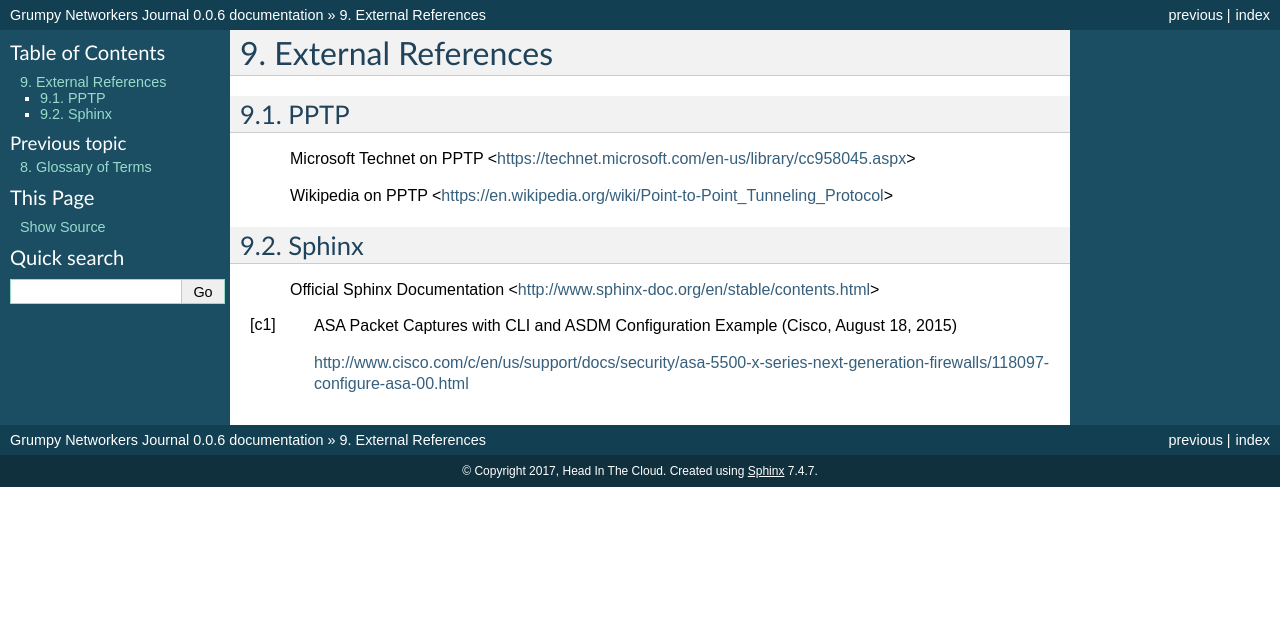
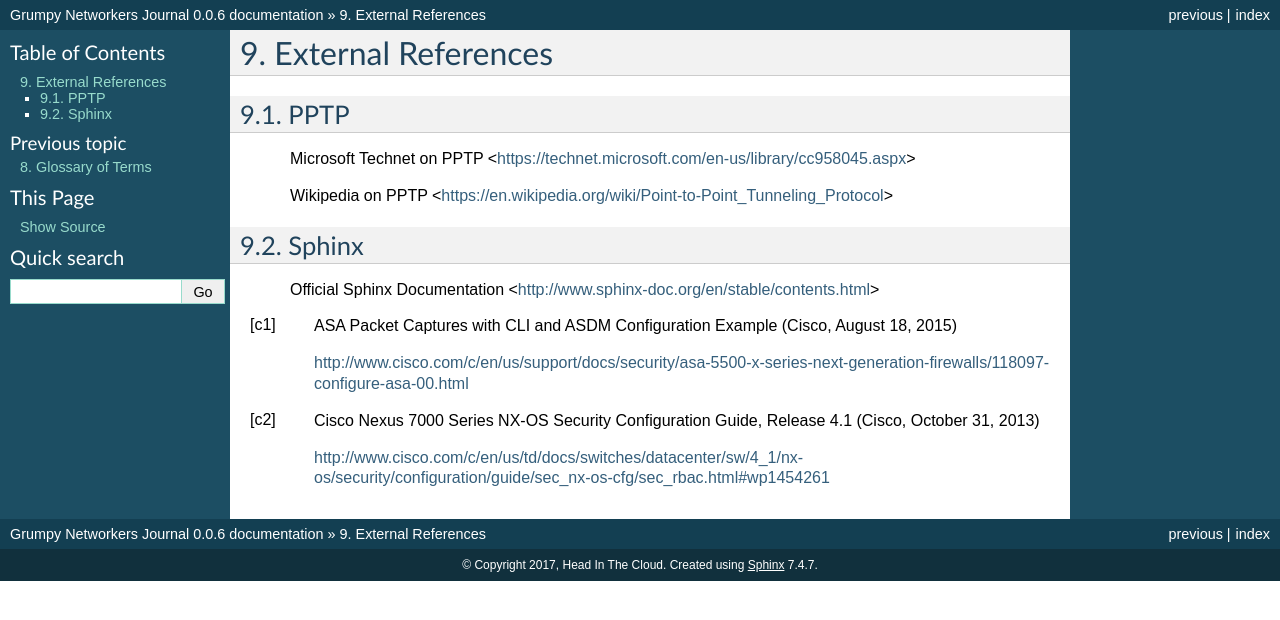
Before and after one commit to hdinthkld/gnj, a Sphinx documentation site: the page built from source/external_references.rst, in a window 1280 px wide. Shown: the top 620 px of the page. Built offline with Sphinx 7.4.7, drawn with Linux system fonts in a browser that asks for light colours; pages that are not in the unit, such as notebooks, are missing from menus.

```diff
--- a/source/external_references.rst
+++ b/source/external_references.rst
@@ -30,3 +30,8 @@ Sphinx
    (Cisco, August 18, 2015)
 
    http://www.cisco.com/c/en/us/support/docs/security/asa-5500-x-series-next-generation-firewalls/118097-configure-asa-00.html
+
+.. [c2] Cisco Nexus 7000 Series NX-OS Security Configuration Guide, Release 4.1
+   (Cisco, October 31, 2013)
+
+   http://www.cisco.com/c/en/us/td/docs/switches/datacenter/sw/4_1/nx-os/security/configuration/guide/sec_nx-os-cfg/sec_rbac.html#wp1454261
```
Also changed, not shown: source/STUDY_NOTES/CISCO_SENSS/TOPICS.rst (+5 -4 lines), 3 other files.
